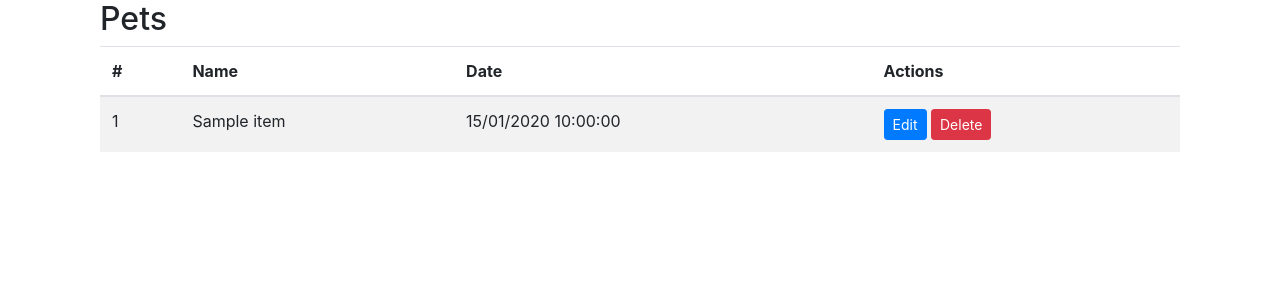
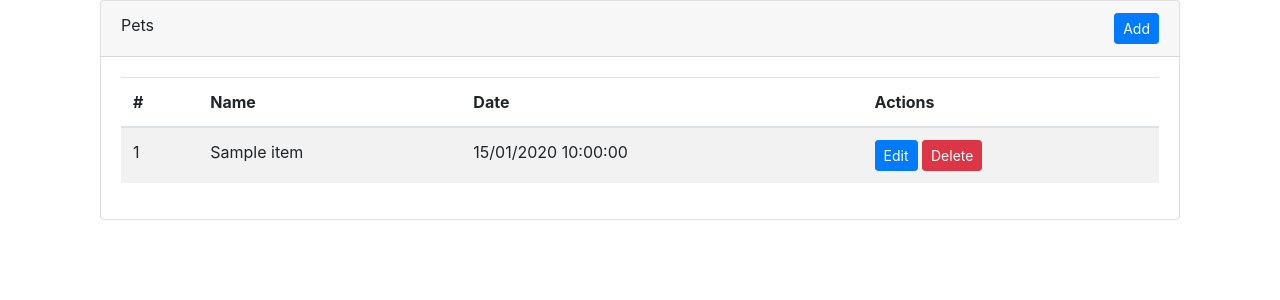
Before and after one commit to pmjam/flaskapp, a Flask app: template flaskapp/templates/pets/list.html in a window 1280 px wide. Shown: the top 300 px of the page. Run offline with Flask 2, Linux system fonts and the light colour scheme; the template is opened without the code that fills it: most values are stand-ins (such as "Sample title", 1, 10 or a date in 2020); parts of the project's set-up code (start-up, migrations or seed data) failed here and were passed over; some libraries are stand-ins or nearby versions.

Commit message:
refact list pet

```diff
--- a/flaskapp/templates/pets/list.html
+++ b/flaskapp/templates/pets/list.html
@@ -1,8 +1,14 @@
 {% extends "layout.html" %}
 {% block title %}List{% endblock %}
 {% block content %}
-	{% if items %}
-	<h2>Pets</h2>
+<div class="card">
+    <div class="card-header">
+        Pets
+        <div class="float-right">
+            <a class="btn btn-primary btn-sm" href="{{ url_for('pet.create') }}" role="button">Add</a>
+        </div>
+    </div>
+    <div class="card-body">
         <table class="table table-striped">
             <thead>
             <tr>
@@ -26,7 +32,6 @@
             {% endfor %}
             </tbody>
         </table>
-	{% else %}
-	<h2>no pets</h2>
-	{% endif %}
+    </div>
+</div>
 {% endblock %}
```
Lines whose indentation alone changed are shown as unchanged.
